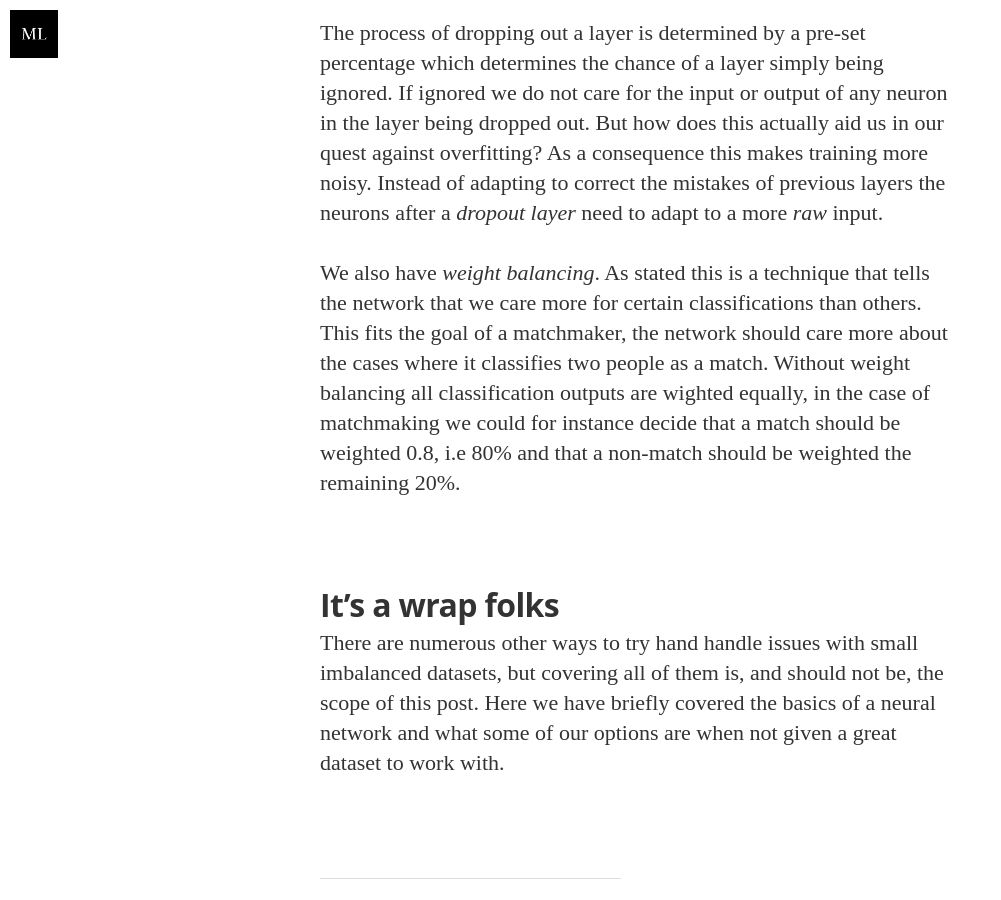
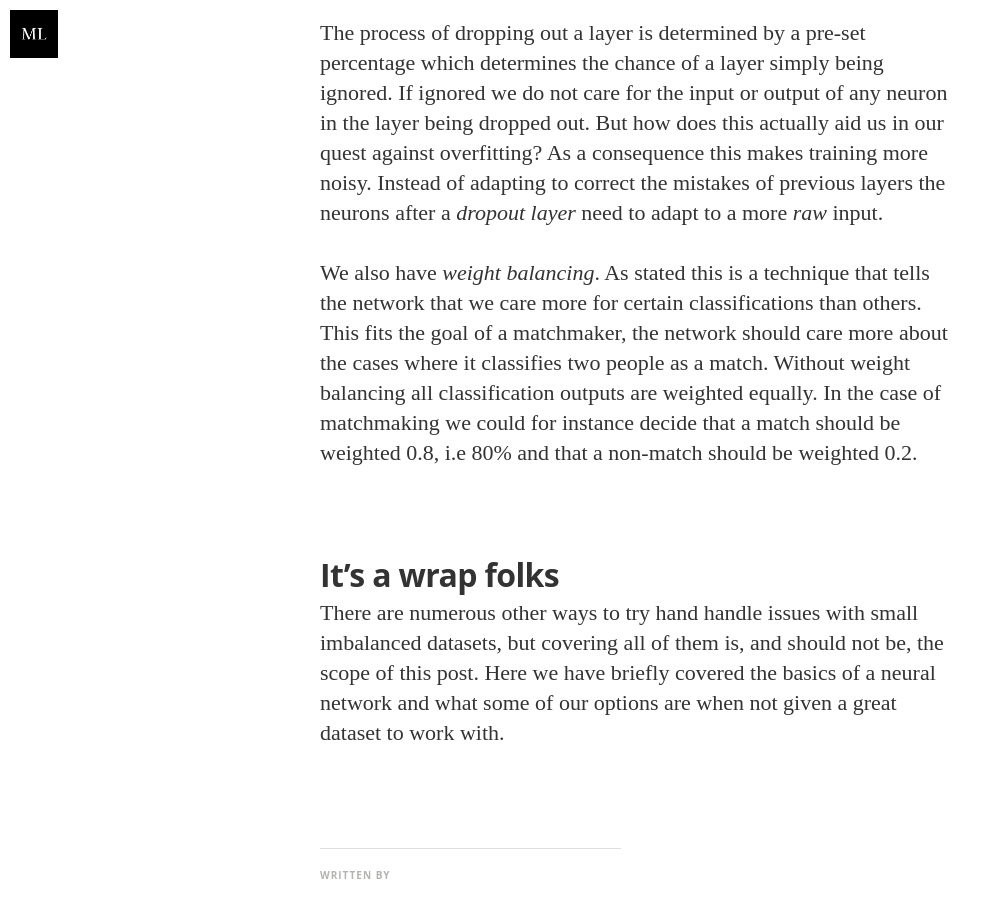
Before and after one commit to alexaor/tdt4173, a Jekyll site: the page built from docs/_posts/2020-11-16-tuning-a-neural-network.markdown, in a window 1280 px wide and 900 px high, scrolled down 4657 px. Shown: the whole window, without its empty margins (0-1001 px from the left). Built offline with Jekyll 4.4.1, drawn with Linux system fonts in a browser that asks for light colours; nearby versions of some CDN libraries; some web fonts are replaced.

Commit message:
fix typo in blog post

```diff
--- a/docs/_posts/2020-11-16-tuning-a-neural-network.markdown
+++ b/docs/_posts/2020-11-16-tuning-a-neural-network.markdown
@@ -87,9 +87,9 @@
 
 We also have _weight balancing_. As stated this is a technique that tells the network that we care more for certain
 classifications than others. This fits the goal of a matchmaker, the network should care more about the cases where it
-classifies two people as a match. Without weight balancing all classification outputs are wighted equally, in the case
+classifies two people as a match. Without weight balancing all classification outputs are weighted equally. In the case
 of matchmaking we could for instance decide that a match should be weighted 0.8, i.e 80% and that a non-match
-should be weighted the remaining 20%.
+should be weighted 0.2.
 
 ## It's a wrap folks
 There are numerous other ways to try hand handle issues with small imbalanced datasets, but covering all of them is,
```
